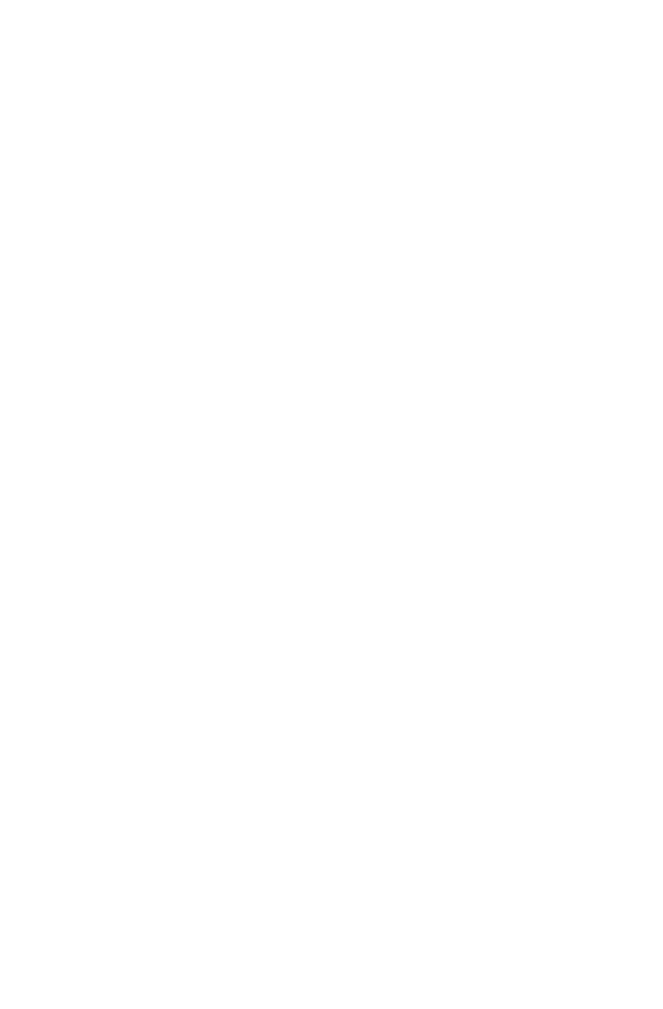
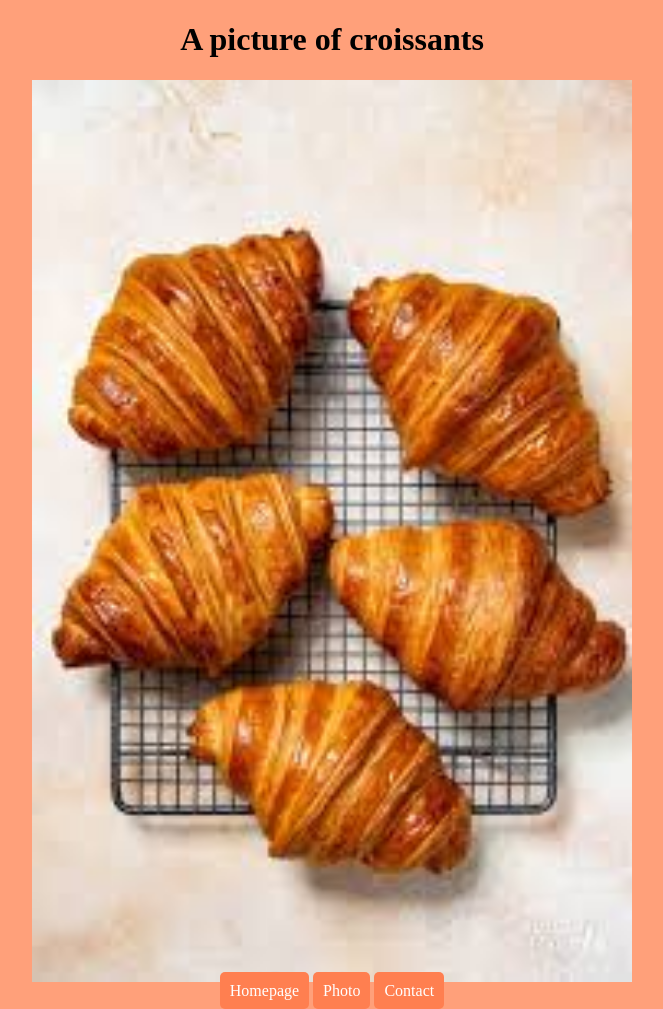
Before and after one commit to Karabo-Khoza/Croissant, a plain HTML site: page photo.html in a window 1280 px wide. Shown: the whole page, without its empty margins (308-971 px from the left). Before the commit the page ends 800 px from the top, so only its background shows below. Drawn offline with Linux system fonts and the light colour scheme.

Commit message:
Added info and styled it

```diff
--- a/photo.html
+++ b/photo.html
@@ -4,6 +4,15 @@
     <meta charset="UTF-8" />
     <meta name="viewport" content="width=device-width, initial-scale=1.0" />
     <title>Photo📷</title>
+    <link rel="stylesheet" href="/src/styles.css" />
   </head>
-  <body></body>
+  <body>
+    <h1>A picture of croissants</h1>
+    <img src="/images/image.png" alt="Croissant" />
+    <div class="links">
+      <a href="/">Homepage</a>
+      <a href="/photo.html">Photo</a>
+      <a href="/contact.html">Contact</a>
+    </div>
+  </body>
 </html>
--- a/src/styles.css
+++ b/src/styles.css
@@ -1,3 +1,32 @@
 body {
-  background-color: lightblue;
+  background-color: lightsalmon;
 }
+
+h1 {
+  text-align: center;
+}
+
+p {
+  font-size: 20px;
+  text-align: center;
+}
+
+img {
+  display: block;
+  margin-left: auto;
+  margin-right: auto;
+  width: 100%;
+  max-width: 600px;
+}
+
+.links {
+  text-align: center;
+}
+
+a {
+  text-decoration: none;
+  color: white;
+  background-color: coral;
+  padding: 10px;
+  border-radius: 5px;
+}
```
Also changed, not shown: contact.html (+14 -1 lines), index.html (+5 -3 lines).
